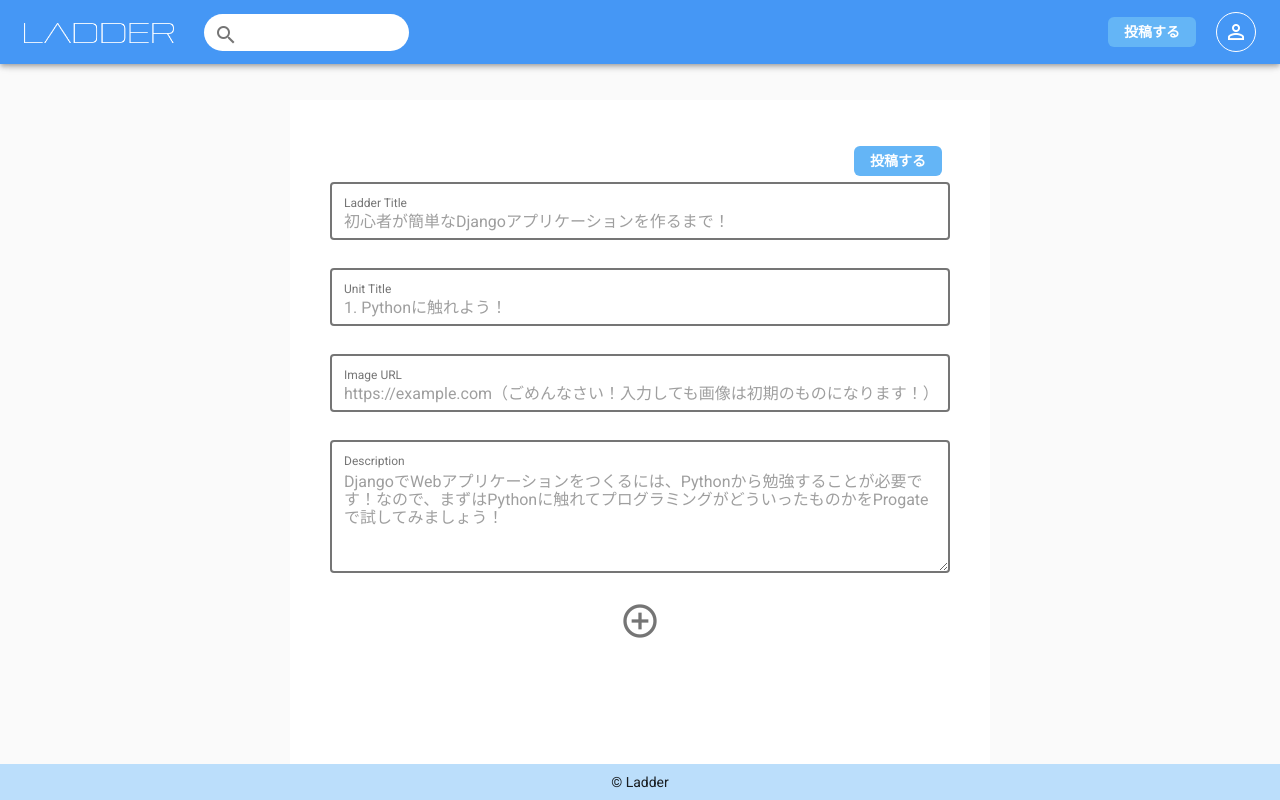
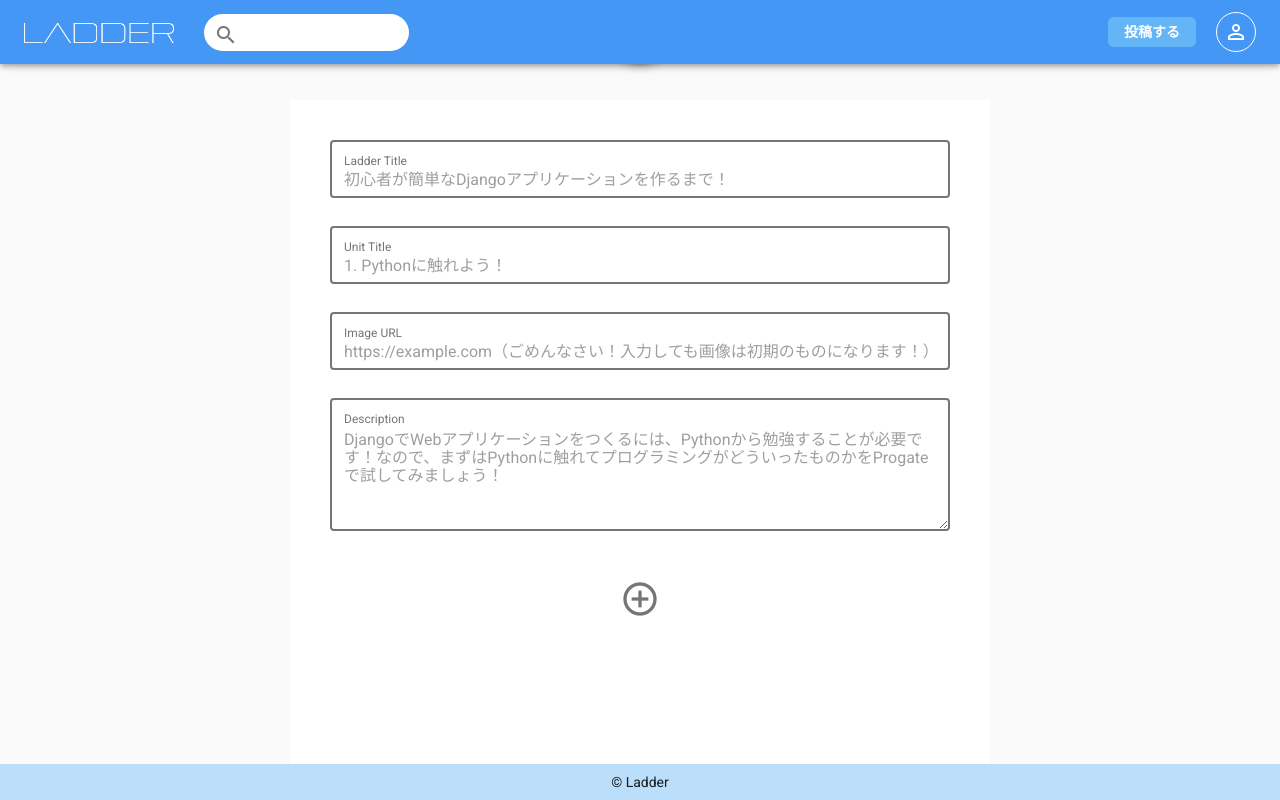
Before and after one commit to LADDER-team/ladder-web-server, a Vue app: page /#/post in a window 1280 px wide. Built offline with nearby package versions, Linux system fonts and the light colour scheme.

Commit message:
modified ladder post style

```diff
--- a/src/Views/LadderPost.vue
+++ b/src/Views/LadderPost.vue
@@ -3,22 +3,20 @@
         <v-flex justify-center
                 align-start
                 class="ladder-posts-wrap">
-            <v-flex class="ladder-post-btn">
-                <v-btn @click="postLadder"
-                       class="contribution-btn"
-                       depressed
-                       ripple
-                >投稿する</v-btn>
+            <v-flex v-for="i in unit">
+                <LadderPostItem title="aaaaa" />
             </v-flex>
-            <LadderPostItem
-                v-on:emitTitle="onTitle"
-                v-on:emitSubTitle=""
-                v-on:emitUrl=""
-                v-on:emitDescription=""
-            />
-            <div class="ladder-post-icon">
+            <div class="ladder-post-icon" @click="addUnit" >
                 <v-icon size="40">control_point</v-icon>
             </div>
+        </v-flex>
+        <v-flex class="ladder-post-btn">
+            <v-btn @click="postLadder"
+                   class="contribution-floating-btn"
+                   dark
+                   fab>
+                <v-icon dark >done</v-icon>
+            </v-btn>
         </v-flex>
     </v-layout>
 </template>
@@ -35,10 +33,12 @@
         unitTitle: null,
         description: null,
         url: null,
-        index: null
+        index: null,
+        unit: 1,
       }
     },
     methods: {
+      addUnit(){this.unit++},
       onTitle(value){console.log(value)},
       postLadder() {
         axios({
@@ -67,6 +67,8 @@
         })
       }
     },
+    computed: {
+    },
     components: {
       LadderPostItem
     }
--- a/src/components/LadderPostItemComponent.vue
+++ b/src/components/LadderPostItemComponent.vue
@@ -1,5 +1,5 @@
 <template>
-    <v-flex>
+    <v-flex class="post-wrap">
         <v-text-field
                 label="Ladder Title"
                 outline
@@ -8,17 +8,17 @@
         <v-text-field
                 label="Unit Title"
                 outline
-                class="post-text-field post-title"
+                class="post-text-field post-sub-title"
                 placeholder="1. Pythonに触れよう！"/>
         <v-text-field
                 label="Image URL"
                 outline
-                class="post-text-field post-title"
+                class="post-text-field post-url"
                 placeholder="https://example.com（ごめんなさい！入力しても画像は初期のものになります！）"/>
         <v-textarea
                 label="Description"
                 outline
-                class="post-text-field post-title"
+                class="post-text-field post-description"
                 placeholder="DjangoでWebアプリケーションをつくるには、Pythonから勉強することが必要です！なので、まずはPythonに触れてプログラミングがどういったものかをProgateで試してみましょう！"/>
 
     </v-flex>
@@ -27,6 +27,9 @@
 <script>
   export default {
     name: "LadderPostItemComponent",
+    props: {
+      title: ''
+    },
     date(){
       return{
       }
@@ -36,4 +39,5 @@
 
 <style scoped lang="sass">
     @import "../styles/base"
+    @import "../styles/ladderPostItem"
 </style>
--- a/src/styles/_base.sass
+++ b/src/styles/_base.sass
@@ -16,3 +16,6 @@ p
   height: 30px!important
   color: #fff!important
   font-weight: bold
+
+.contribution-floating-btn
+  background-color: $default_primary_color!important
--- a/src/styles/_ladderPost.sass
+++ b/src/styles/_ladderPost.sass
@@ -1,14 +1,16 @@
 .ladder-posts-wrap
   background-color: #fff
   padding: 40px
-
 .ladder-post-icon
   max-width: 40px
   max-height: 40px
   margin: 0 auto
   cursor: pointer
-
+  &:hover
+   opacity: .7
 .ladder-post-btn
+  position: absolute
+  top: 0
   display: flex
   align-items: center
   justify-content: flex-end
--- a/src/styles/_ladderPostItem.sass
+++ b/src/styles/_ladderPostItem.sass
@@ -1,2 +1,4 @@
+.post-wrap
+  margin: 0 0 20px
 .post-text-field
   width: 100%
--- a/src/styles/_layout.sass
+++ b/src/styles/_layout.sass
@@ -16,7 +16,8 @@
   padding: 0 0 50px
   width: 100%
 .layout-ladder-post
+  position: relative
+  overflow: hidden
   padding: 100px 0 0
   max-width: 700px
   width: 100%
-  overflow: hidden
```
